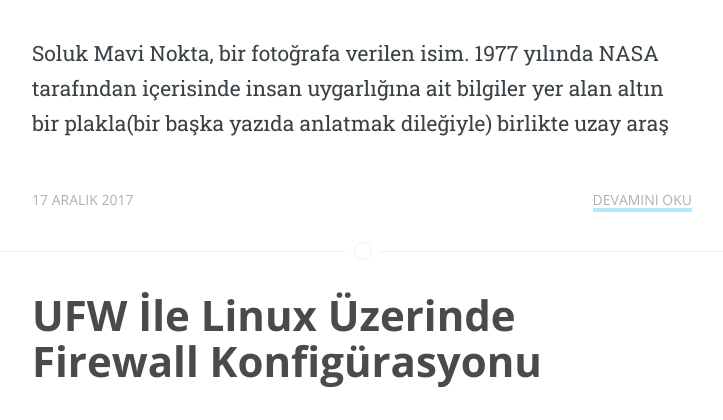
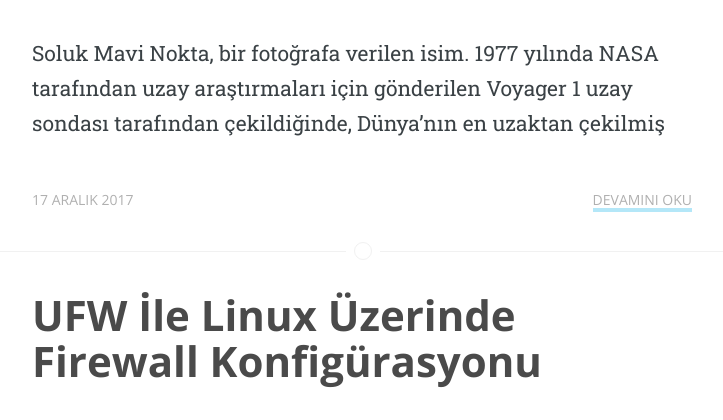
Before and after one commit to erkanceylan/blog, a Jekyll site: the page built from index.html, in a window 1280 px wide and 900 px high, scrolled down 459 px, cut to the strip 221-641 px from the top of the window. Shown: the whole strip, without its empty margins (278-1001 px from the left). Built offline with Jekyll 4.4.1, drawn with Linux system fonts in a browser that asks for light colours; some web fonts are replaced; the list of posts is cut into pages by our own code.

Commit message:
Update 2017-12-17-Soluk-Mavi-Nokta.md

```diff
--- a/_posts/2017-12-17-Soluk-Mavi-Nokta.md
+++ b/_posts/2017-12-17-Soluk-Mavi-Nokta.md
@@ -7,24 +7,22 @@
 ---
 ![Photo of Pale Blue Dot](https://user-images.githubusercontent.com/9788440/34080884-574e386a-e345-11e7-9d85-2c302cc5c9c2.png)
 
-Soluk Mavi Nokta, bir fotoğrafa verilen isim. 1977 yılında NASA tarafından içerisinde insan uygarlığına ait bilgiler yer alan
-altın bir plakla(bir başka yazıda anlatmak dileğiyle) birlikte uzay araştırmaları için gönderilen Voyager 1 uzay sondası
-tarafından çekildiğinde, Dünya'nın en uzaktan çekilmiş fotoğrafıydı. 1990 yılı imkanlarıyla, tost makinasıyla çekilmiş
+Soluk Mavi Nokta, bir fotoğrafa verilen isim. 1977 yılında NASA tarafından uzay araştırmaları için gönderilen Voyager 1 uzay sondası tarafından çekildiğinde, Dünya'nın en uzaktan çekilmiş fotoğrafıydı. 1990 yılı imkanlarıyla, tost makinasıyla çekilmiş
 izlenimi verse de, o uzaklıktan bu fotoğrafın çekilip Dünya'ya gönderilmesi muazzam bir teknoloji.
 
-Fotoğraf, dünyanın uzayın sonsuzluğu içerisinde nasıl yalnız kaldığını göstermekte ve Carl Sagan'ın deyiminle tüm sahillerdeki
+Fotoğraf, dünyamızın, uzayın sonsuzluğu içerisinde nasıl yalnız kaldığını göstermekte ve Carl Sagan'ın deyiminle tüm sahillerdeki
 tüm kum tanelerinin toplamından sadece biri olduğumuzu çok net bir biçimde anlatıyor.
 
 ![Carl Sagan Image](https://user-images.githubusercontent.com/9788440/34080000-f6befa1e-e337-11e7-9d92-ed4a500f9f01.jpg)
 
-Carl Sagan en sevdiğim, sözlerine ve görüşlerine değer verdiğim astronomi alanında müthiş işler yapmış biri. Bilim adamı
+Carl Sagan sevdiğim, sözlerine ve görüşlerine değer verdiğim, astronomi alanında müthiş işler yapmış biri. Bilim adamı
 kimliğinin dışında halka bilimi anlatma çabaları, inanmayı değil öğrenmeyi ve keşfetmeyi(bilmeyi) esas alan öğütleriyle
 tanınmış bir insan. Aynı zamanda Amerika'nın en bilinin televizyon serilerinden Cosmos'un yaratıcısı ve dünyaya bilimi
-sevdiren onlarca kitaba sahip biri. Carl Sagan'ı övmeye benim kelimelerim yetmez. Bu yazıyı da bu amaçla yazmıyorum.
+sevdiren onlarca kitabın yazarı. Carl Sagan'ı övmeye benim kelimelerim yetmez. Bu yazıyı da bu amaçla yazmıyorum.
 
-Bu yazının esas konteksi Sagan'ın Cosmos'un bir bölümünde, ekrana bu soluk mavi noktayı getirerek, insanlığa ders niteliğindeki
-sözleri. Bu küçük mavi noktanın bildiğimiz tek evimiz, tek sığınağımızın evrenin sonsuz büyüklüğü içindeki minnaklığı, zavallığı,
-yaşam gayesi edindiğimiz hedeflerimizin anlamsızlığı. Şimdi sizi Carl Sagan'la başbaşa bırakıyım. Carl, söz sende:
+Bu yazının esas konteksi Sagan'ın Cosmos'un bir bölümünde, ekrana bu soluk mavi noktayı getirerek, fotoğrafı, insanlığa ders niteliğindeki
+sözleriyle yorumlaması. Bu küçük mavi noktanın, bildiğimiz tek evimiz, tek sığınağımızın, evrenin sonsuz büyüklüğü içindeki minnaklığı, zavallığı...
+Yaşam gayesi edindiğimiz hedeflerimizin anlamsızlığı. Şimdi sizi Carl Sagan'la başbaşa bırakıyım. Carl, söz sende:
 
 ![Pale Blue Dot Picture](https://user-images.githubusercontent.com/9788440/34080003-fce026c0-e337-11e7-80aa-ad8c236c522d.png)
 
```
